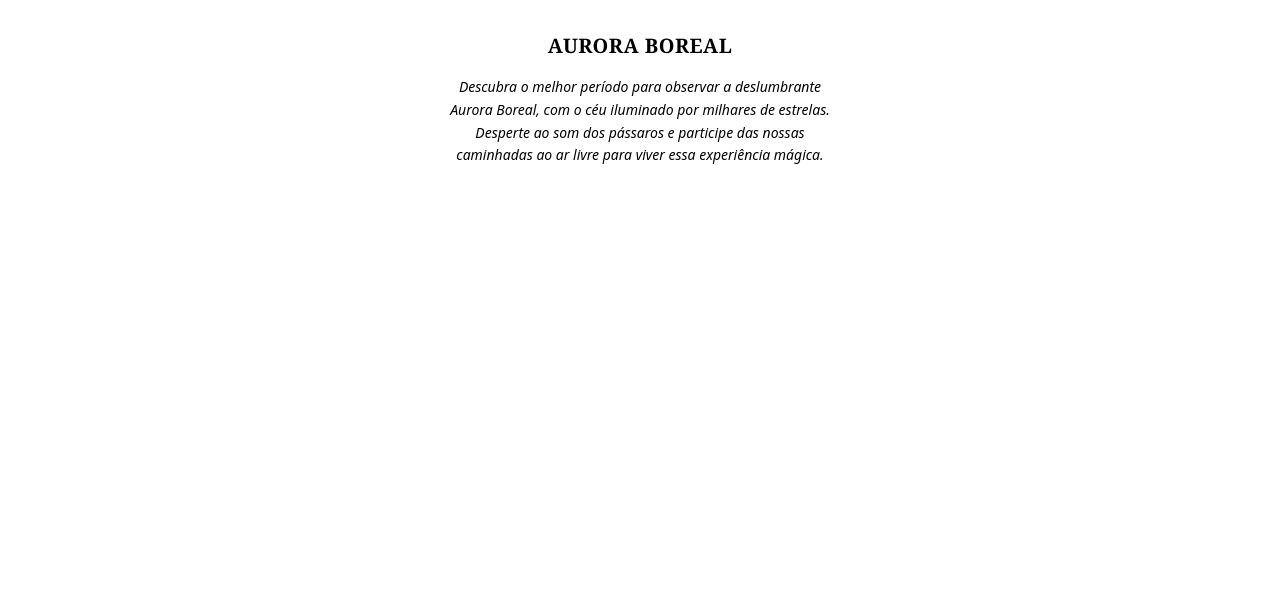
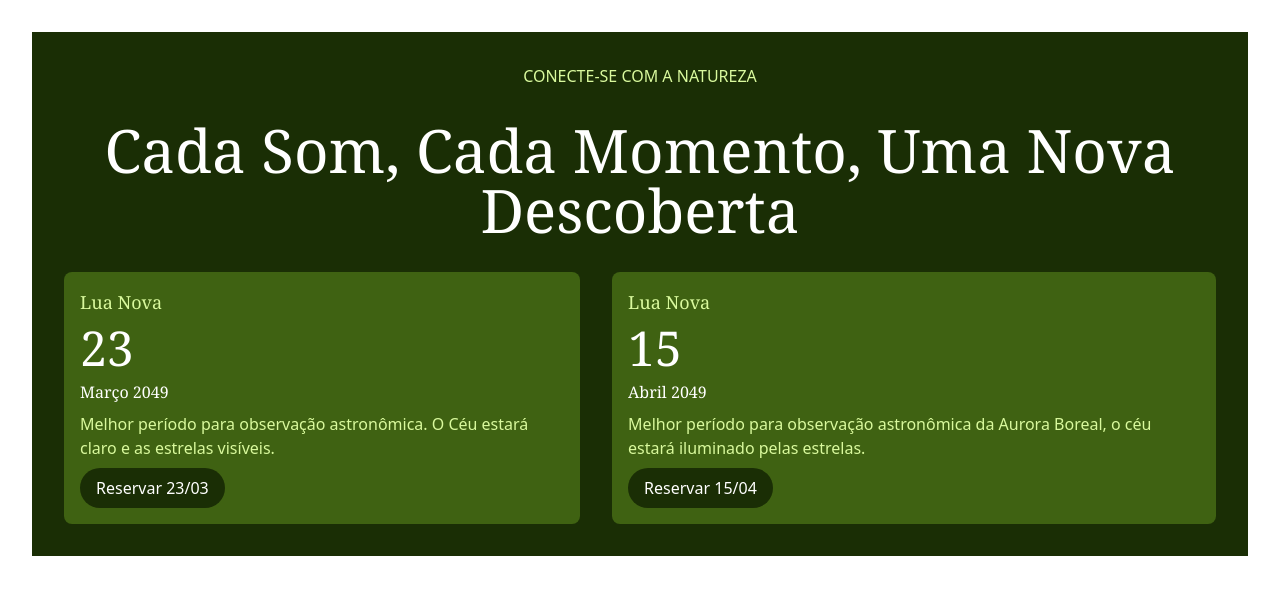
Before and after one commit to DavidGBbr/tailwind, a website: page src/index.html in a window 1280 px wide. Drawn offline with Linux system fonts and the light colour scheme.

Commit message:
feat: text e font 2

```diff
--- a/src/index.html
+++ b/src/index.html
@@ -7,18 +7,41 @@
     <link rel="stylesheet" href="./output.css" />
   </head>
   <body class="m-8">
-    <h1
-      class="font-serif font-bold text-xl text-center tracking-wide uppercase"
-    >
-      Aurora Boreal
-    </h1>
-    <p
-      class="text-sm/relaxed w-96 mt-4 italic mx-auto text-center text-balance"
-    >
-      Descubra o melhor período para observar a deslumbrante Aurora Boreal, com
-      o céu iluminado por milhares de estrelas. Desperte ao som dos pássaros e
-      participe das nossas caminhadas ao ar livre para viver essa experiência
-      mágica.
-    </p>
+    <div class="bg-lime-950 p-8 flex flex-col place-items-center gap-8">
+      <span class="text-lime-200 text-center">CONECTE-SE COM A NATUREZA</span>
+      <h1 class="text-white text-6xl text-center font-serif">
+        Cada Som, Cada Momento, Uma Nova Descoberta
+      </h1>
+      <section class="flex gap-8">
+        <div
+          class="bg-lime-800 p-4 rounded-lg flex flex-col place-items-start gap-2"
+        >
+          <span class="text-lime-200 text-lg font-serif">Lua Nova</span>
+          <h2 class="text-white text-5xl font-serif">23</h2>
+          <span class="text-white 2xl font-serif">Março 2049</span>
+          <p class="text-lime-200">
+            Melhor período para observação astronômica. O Céu estará claro e as
+            estrelas visíveis.
+          </p>
+          <button class="bg-lime-950 text-white px-4 py-2 rounded-full">
+            Reservar 23/03
+          </button>
+        </div>
+        <div
+          class="bg-lime-800 p-4 rounded-lg flex flex-col place-items-start gap-2"
+        >
+          <span class="text-lime-200 text-lg font-serif">Lua Nova</span>
+          <h2 class="text-white text-5xl font-serif">15</h2>
+          <span class="text-white 2xl font-serif">Abril 2049</span>
+          <p class="text-lime-200">
+            Melhor período para observação astronômica da Aurora Boreal, o céu
+            estará iluminado pelas estrelas.
+          </p>
+          <button class="bg-lime-950 text-white px-4 py-2 rounded-full">
+            Reservar 15/04
+          </button>
+        </div>
+      </section>
+    </div>
   </body>
 </html>
```
Also changed, not shown: src/output.css.
